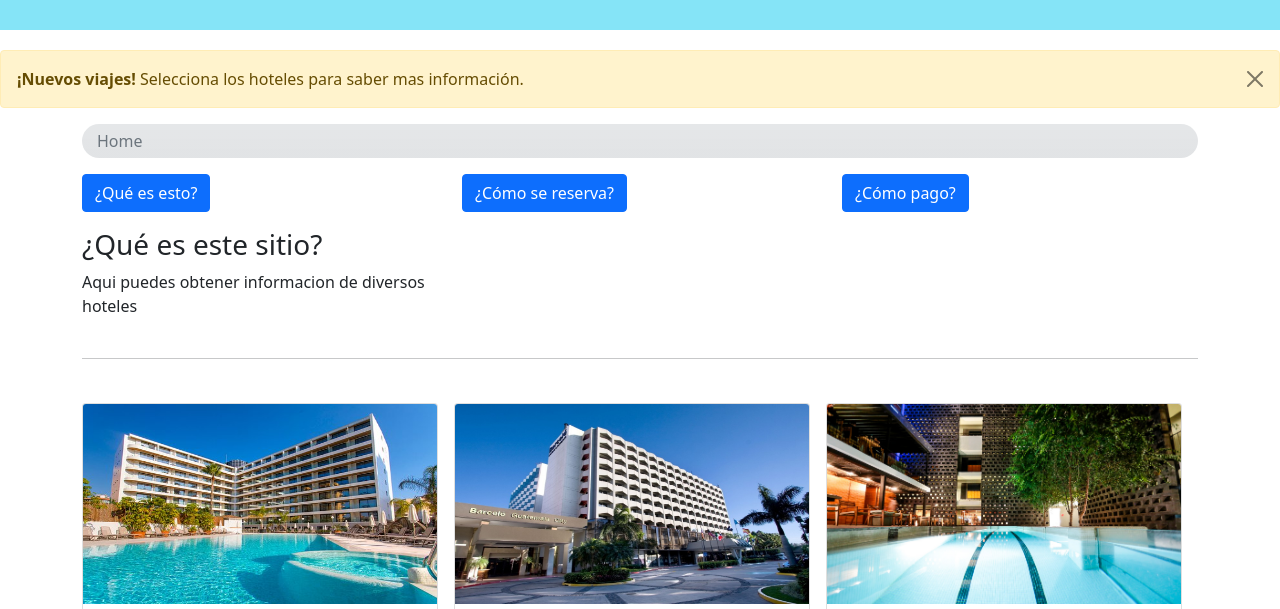
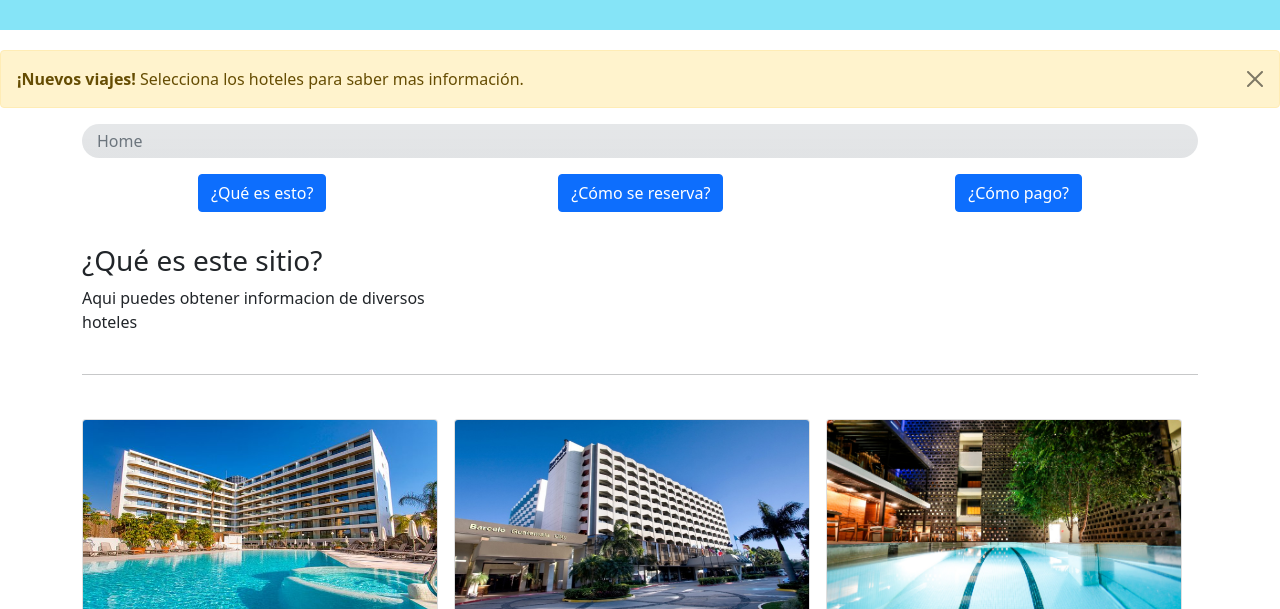
Before and after one commit to diekoeg/guia-hoteles, a website: page index.html in a window 1280 px wide. Shown: the part 191-800 px from the top of the page. Drawn offline with nearby package versions, Linux system fonts and the light colour scheme.

Commit message:
Se cambiaron los collapse de row a flex

```diff
--- a/index.html
+++ b/index.html
@@ -63,18 +63,18 @@
               <li class="breadcrumb-item active" aria-current="page">Home</li>
             </ol>
           </nav>
-          <div class="row">
-              <div class="col-md-4">
+          <div class="d-flex flex-wrap justify-content-around">
+              <div class="d-flex flex-column mb-3">
                   <button class="btn btn-primary" type="button" data-bs-toggle="collapse" data-bs-target="#funcion" aria-expanded="true" aria-controls="multiCollapse1">
                       ¿Qué es esto?
                   </button>
               </div>
-              <div class="col-md-4">
+              <div class="d-flex flex-column mb-3">
                   <button class="btn btn-primary" type="button" data-bs-toggle="collapse" data-bs-target="#reserva" aria-expanded="true" aria-controls="multiCollapse2">
                       ¿Cómo se reserva?
                   </button>
               </div>
-              <div class="col-md-4">
+              <div class="d-flex flex-column mb-3">
                   <button class="btn btn-primary" type="button" data-bs-toggle="collapse" data-bs-target="#pago" aria-expanded="true" aria-controls="multiCollapse3">
                       ¿Cómo pago?
                   </button>
```
